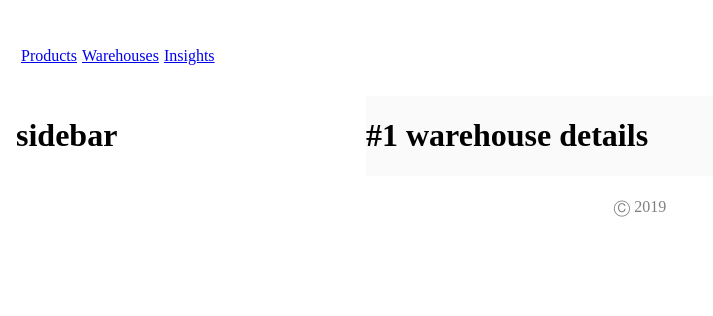
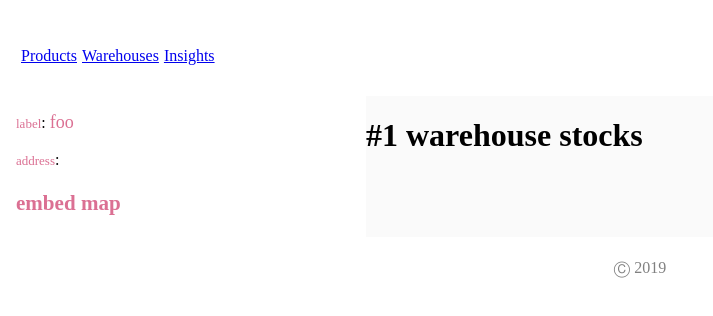
Before and after one commit to amankkg/test-ideal-robot, a Next.js app: page /wh/1 in a window 1280 px wide. Shown: the top 316 px of the page, without its empty margins (0-713 px from the left). Built offline with nearby package versions, Linux system fonts and the light colour scheme.

Commit message:
add product view and wh view, fill sidebar

```diff
--- a/pages/wh/[id].tsx
+++ b/pages/wh/[id].tsx
@@ -1,14 +1,18 @@
 import * as React from 'react'
 import {useRouter} from 'next/router'
 
+import {WarehouseView} from '../../ui/organisms/warehouse-view'
 import {Details} from '../../ui/templates/details'
 
 const WarehousePage = () => {
   const router = useRouter()
 
+  // TODO: fetch warehouse?
+  const warehouse = {label: 'foo', address: 'bar'}
+
   return (
-    <Details sidebar={<h1>sidebar</h1>}>
-      <h1>#{router.query.id} warehouse details</h1>
+    <Details sidebar={<WarehouseView {...warehouse} />}>
+      <h1>#{router.query.id} warehouse stocks</h1>
     </Details>
   )
 }
--- a/pages/wh/new.tsx
+++ b/pages/wh/new.tsx
@@ -13,7 +13,7 @@ const StyledForm = styled(WarehouseForm)`
 
 const NewWarehousePage = () => (
   <Default>
-    <h1>New arehouse</h1>
+    <h1>New warehouse</h1>
     <StyledForm
       onSubmit={wh => {
         console.log('created a warehouse: $0', {id: newId(), ...wh})
--- /dev/null
+++ b/ui/molecules/info.tsx
@@ -0,0 +1,31 @@
+import * as React from 'react'
+import styled from 'styled-components'
+
+import {Label} from '../atoms/label'
+
+const Root = styled.p`
+  display: block;
+`
+
+const StyledLabel = styled(Label)`
+  display: inline;
+  font-size: small;
+`
+
+const Value = styled(Label)`
+  display: inline;
+  font-size: large;
+`
+
+type Props = {
+  label?: string
+  value?: React.ReactNode
+}
+
+const Info = ({label, value, ...props}: Props) => (
+  <Root {...props}>
+    <StyledLabel>{label}</StyledLabel>: <Value>{value}</Value>
+  </Root>
+)
+
+export {Info}
--- /dev/null
+++ b/ui/organisms/warehouse-view.tsx
@@ -0,0 +1,25 @@
+import * as React from 'react'
+import styled from 'styled-components'
+
+import {Info} from '../molecules/info'
+
+const Root = styled.div`
+  display: block;
+`
+
+type Props = {
+  label?: string
+  address?: string
+  className?: string
+}
+
+const WarehouseView = ({label, address, ...props}: Props) => {
+  return (
+    <Root {...props}>
+      <Info label="label" value={label} />
+      <Info label="address" value={<h3>embed map</h3>} />
+    </Root>
+  )
+}
+
+export {WarehouseView}
```
Also changed, not shown: pages/p/[id].tsx (+6 -2 lines), ui/organisms/product-view.tsx (added, +27 -0 lines), ui/organisms/warehouse-form.tsx (+2 -6 lines).
